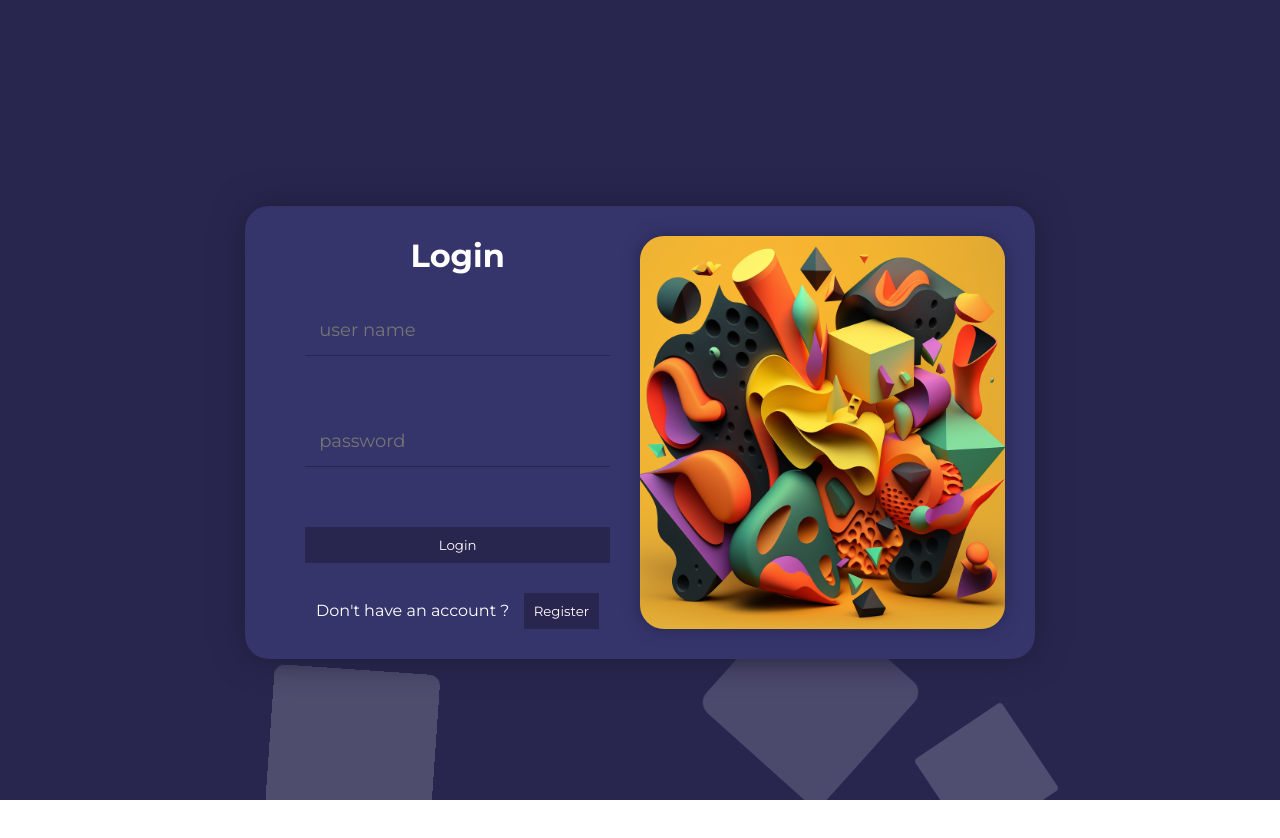
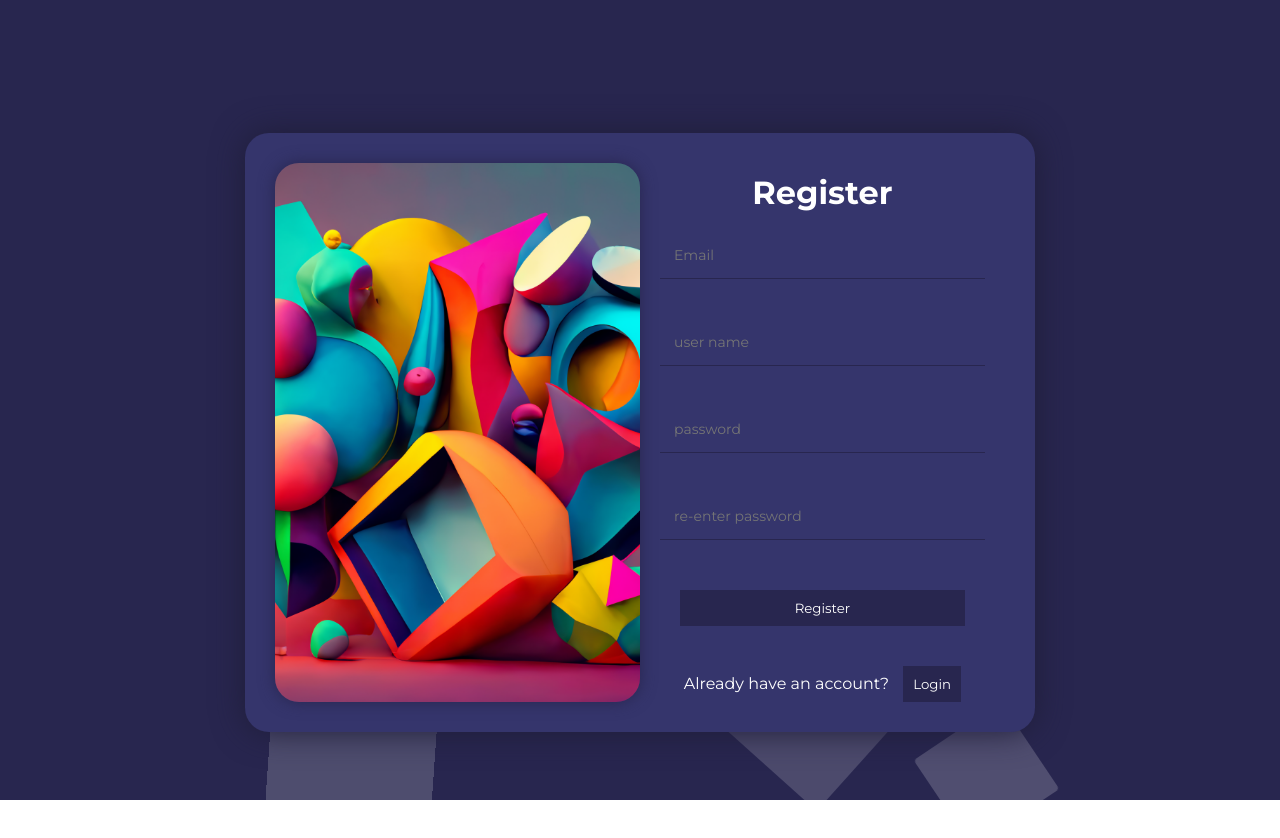
Before and after one commit to KattachaithanyaKumar/discord-clone-react, a React (Vite) app: page / in a window 1280 px wide. Shown: the top 838 px of the page. Built offline with nearby package versions, Linux system fonts and the light colour scheme.

Commit message:
register page structure and css

```diff
--- a/index.html
+++ b/index.html
@@ -2,9 +2,9 @@
 <html lang="en">
   <head>
     <meta charset="UTF-8" />
-    <link rel="icon" type="image/svg+xml" href="/vite.svg" />
+    <link rel="icon" type="image" href="./src/assets/logo.png" />
     <meta name="viewport" content="width=device-width, initial-scale=1.0" />
-    <title>Vite + React</title>
+    <title>Discord Clone</title>
   </head>
   <body>
     <div id="root"></div>
--- a/src/App.jsx
+++ b/src/App.jsx
@@ -4,12 +4,14 @@ import "./App.css";
 import Background from "./components/Background/Background";
 
 import Login from "./Pages/Login/Login";
+import Register from "./Pages/Register/Register";
 
 const App = () => {
   return (
     <div className="app">
       <Background />
-      <Login />
+      {/* <Login /> */}
+      <Register />
     </div>
   );
 };
--- a/src/Pages/Login/login.css
+++ b/src/Pages/Login/login.css
@@ -30,7 +30,7 @@
   outline: none;
   border: none;
   border-bottom: 1px solid var(--black);
-  margin: 30px;
+  margin: 30px 10px;
   color: white;
 }
 
--- a/src/Pages/Register/Register.jsx
+++ b/src/Pages/Register/Register.jsx
@@ -2,7 +2,26 @@ import React from "react";
 import "./register.css";
 
 const Register = () => {
-  return <div className="register"></div>;
+  return (
+    <div className="register">
+      <div className="register-container">
+        <div className="reg-left"></div>
+        <div className="reg-right">
+          <form>
+            <h1>Register</h1>
+            <input type="email" placeholder="Email" />
+            <input type="text" placeholder="user name" />
+            <input type="password" placeholder="password" />
+            <input type="password" placeholder="re-enter password" />
+            <button>Register</button>
+          </form>
+          <pre>
+            Already have an account? <button>Login</button>
+          </pre>
+        </div>
+      </div>
+    </div>
+  );
 };
 
 export default Register;
--- a/src/Pages/Register/register.css
+++ b/src/Pages/Register/register.css
@@ -0,0 +1,104 @@
+.register {
+  width: 100%;
+  height: 100vh;
+  display: flex;
+  justify-content: center;
+  align-items: center;
+}
+
+.register-container {
+  width: 60%;
+  /* height: 60vh; */
+  background-color: var(--grey);
+  display: grid;
+  grid-template-columns: 1fr 1fr;
+  padding: 30px;
+  border-radius: 24px;
+  color: white;
+  box-shadow: 0px 0px 32px var(--dark);
+}
+
+.reg-left {
+  width: 100%;
+  background: url("../../assets/background2.png") center;
+  background-size: cover;
+  box-shadow: 0px 0px 16px var(--black);
+  border-radius: 24px;
+}
+
+.reg-right form {
+  display: flex;
+  flex-direction: column;
+  margin: 10px;
+}
+
+.reg-right form input {
+  padding: 14px;
+  font-size: 14px;
+  background-color: var(--grey);
+  outline: none;
+  border: none;
+  border-bottom: 1px solid var(--black);
+  margin: 20px 10px;
+  color: white;
+}
+
+.reg-right form button {
+  background-color: var(--black);
+  outline: none;
+  border: none;
+  padding: 10px;
+  color: white;
+  margin: 30px;
+  cursor: pointer;
+}
+
+.reg-right form button:hover,
+.reg-right pre button:hover {
+  background-color: var(--hover);
+}
+
+.reg-right pre button {
+  margin-left: 10px;
+  padding: 10px;
+  background-color: var(--black);
+  outline: none;
+  border: none;
+  color: white;
+  cursor: pointer;
+}
+
+@media only screen and (max-width: 913px) {
+  .register-container {
+    width: 80%;
+  }
+}
+
+@media only screen and (max-width: 768px) {
+  .register-container {
+    grid-template-columns: 1fr;
+  }
+}
+
+@media only screen and (max-width: 426px) {
+  .register-container {
+    width: 90%;
+    grid-template-columns: 1fr;
+    border-radius: 0px;
+    padding: 30px;
+  }
+
+  .reg-right pre {
+    display: flex;
+    flex-direction: column;
+  }
+
+  .reg-right pre button {
+    width: 50%;
+    margin: 0px;
+  }
+
+  .reg-right form input {
+    margin: 0px;
+  }
+}
```
Also changed, not shown: src/assets/logo.png (added).
